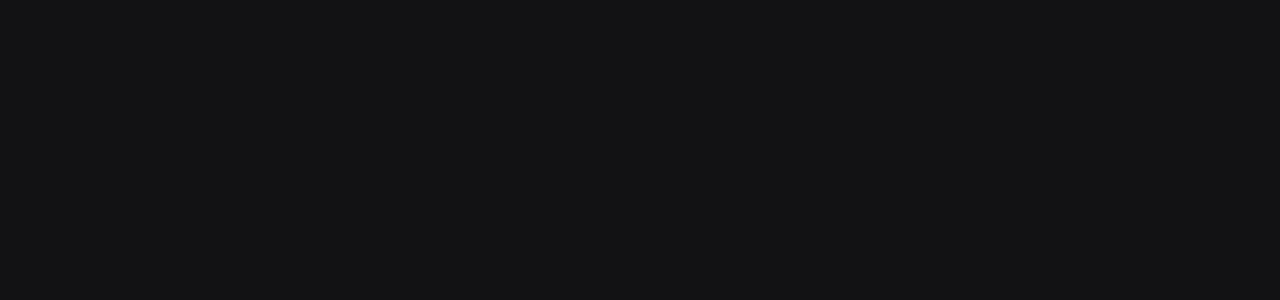
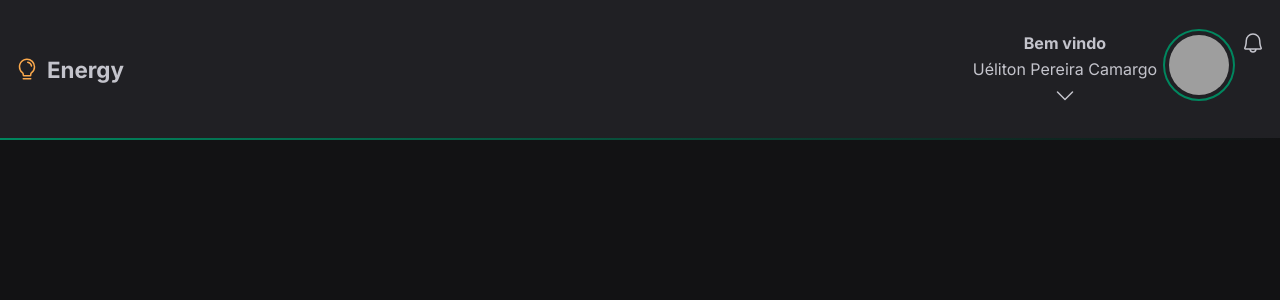
Before and after one commit to UelitonCamargo/Energy, a React (Vite) app: page /home in a window 1280 px wide. Before the commit this address had no page. Shown: the top 300 px of the page. Built offline with nearby package versions, Linux system fonts and the light colour scheme; grey boxes are pictures that could not be loaded.

Commit message:
Header finalizado

```diff
--- /dev/null
+++ b/src/Components/Header/index.tsx
@@ -0,0 +1,25 @@
+import { Bell, CaretDown, Lightbulb } from "@phosphor-icons/react";
+import { HeaderContainer, LogoContainer, PerfilContainer, PerfilImage, ScreenContainer, WelcomeContainer } from "./styles";
+
+export function Header() {
+    return (
+        <HeaderContainer>
+            <ScreenContainer>
+                <LogoContainer>
+                    <Lightbulb  color="#FBA94C"/>
+                    <p>Energy</p>
+                </LogoContainer>
+
+                <PerfilContainer>
+                    <WelcomeContainer>
+                        <strong>Bem vindo</strong>
+                        <span>Uéliton Pereira Camargo</span>
+                        <CaretDown />
+                    </WelcomeContainer>
+                    <PerfilImage src="https://github.com/Uelitonn6.png"/>
+                    <Bell />
+                </PerfilContainer>
+            </ScreenContainer>
+        </HeaderContainer>
+    )
+}
--- /dev/null
+++ b/src/Components/Header/styles.ts
@@ -0,0 +1,81 @@
+import styled from 'styled-components'
+
+export const HeaderContainer = styled.header`
+    display: flex;
+    height: 8.75rem;
+    background-color: ${props => props.theme['gray-800']};
+
+    border-style:solid;
+    border-image-slice: 1;
+    border-width: 2px;
+    border-left: 0;
+    border-right: 0;
+    border-top: 0;
+    border-image-source: linear-gradient(to right, ${props => props.theme['green-500']}, ${props => props.theme['gray-900']});
+
+    @media(max-width: 480px) {
+        height: 5.75rem;
+    }
+`
+
+export const ScreenContainer = styled.div`
+    max-width: 87.25rem;
+    padding: 0 0.93rem;
+    margin: 0 auto;
+
+    flex: 1;
+    display: flex;
+    align-items: center;
+    justify-content: space-between;
+`
+
+export const LogoContainer = styled.div`
+    display: flex;
+    align-items: center;
+    gap: 0.5rem;
+
+    p {
+        font-size: 1.4rem;
+        font-weight: bold;
+    }
+
+    svg {
+        width: 1.5rem;
+        height: 1.5rem;
+    }
+`
+
+export const PerfilContainer = styled.div`
+    display: flex;
+    align-items: flex-start;
+    gap: 0.5rem;
+
+    svg {
+        width: 1.5rem;
+        height: 1.5rem;
+    }
+`
+
+export const WelcomeContainer = styled.div`
+    display: flex;
+    align-items: center;
+    flex-direction: column;
+    line-height: 1.6;
+
+    @media(max-width: 480px) {
+        display: none;
+    }
+`
+
+export const PerfilImage = styled.img`
+    width: calc(3.5rem + 12px);
+    height: calc(3.5rem + 12px);
+    border-radius: 50%;
+    border: 4px solid ${props => props.theme['gray-800']};
+    outline: 2px solid ${props => props.theme['green-500']};
+
+    @media(max-width: 480px) {
+        width: calc(3rem + 12px);
+        height: calc(3rem + 12px);
+    }
+`
--- a/src/Router.tsx
+++ b/src/Router.tsx
@@ -1,10 +1,12 @@
 import { Routes, Route } from 'react-router-dom'
 import { Login } from './pages/Login'
+import { Home } from './pages/Home'
 
 export function Router() {
     return (
         <Routes>
             <Route path='/' element={ <Login /> } />
+            <Route path='/home' element={ <Home /> }/>
         </Routes>
     )
 }
--- /dev/null
+++ b/src/pages/Home/index.tsx
@@ -0,0 +1,9 @@
+import { Header } from "../../Components/Header";
+
+export function Home() {
+    return (
+        <>
+            <Header />
+        </>
+    )
+}
```
Also changed, not shown: src/pages/Home/styles.ts (added).
